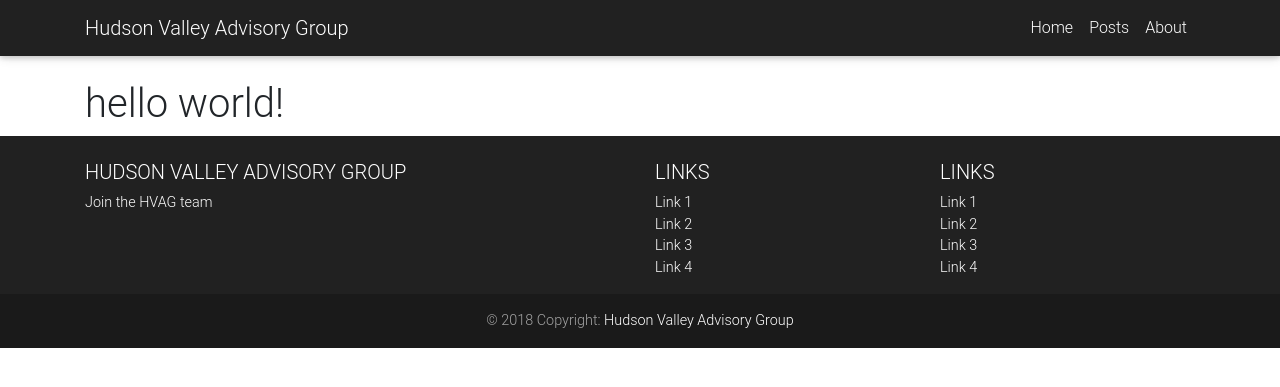
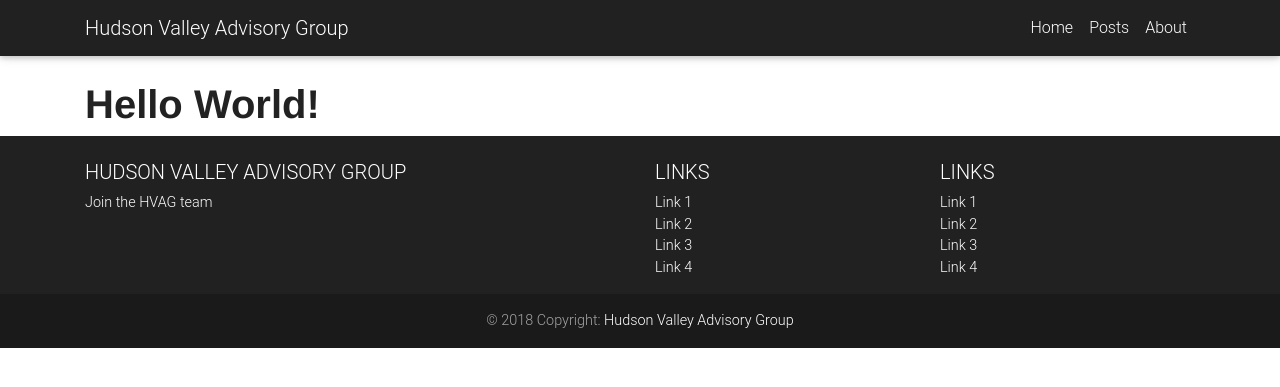
Before and after one commit to hvag/hvag-blog, a Jekyll site: the page built from index.html, in a window 1280 px wide. Shown: the top 387 px of the page. Built offline with Jekyll 4.4.1, drawn with Linux system fonts in a browser that asks for light colours; nearby versions of some CDN libraries.

Commit message:
Index - Test

```diff
--- a/index.html
+++ b/index.html
@@ -2,4 +2,4 @@
 layout: default
 title: Hudson Valley Advisory Group
 ---
-<h1>{{ "Hello World!" | downcase }}</h1>
+<h1 class="hvag-post-h1">{{ "Hello World!" }}</h1>
```
